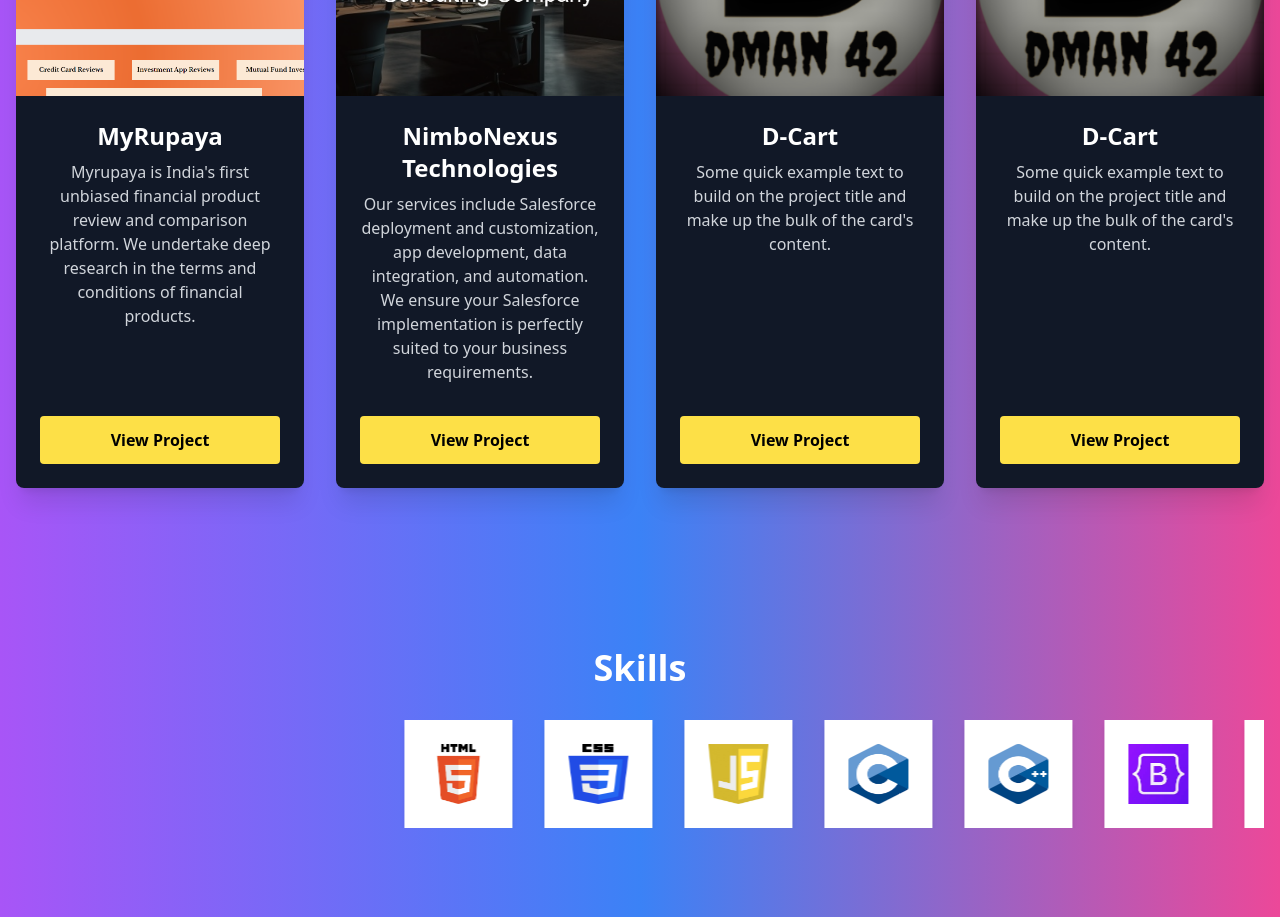
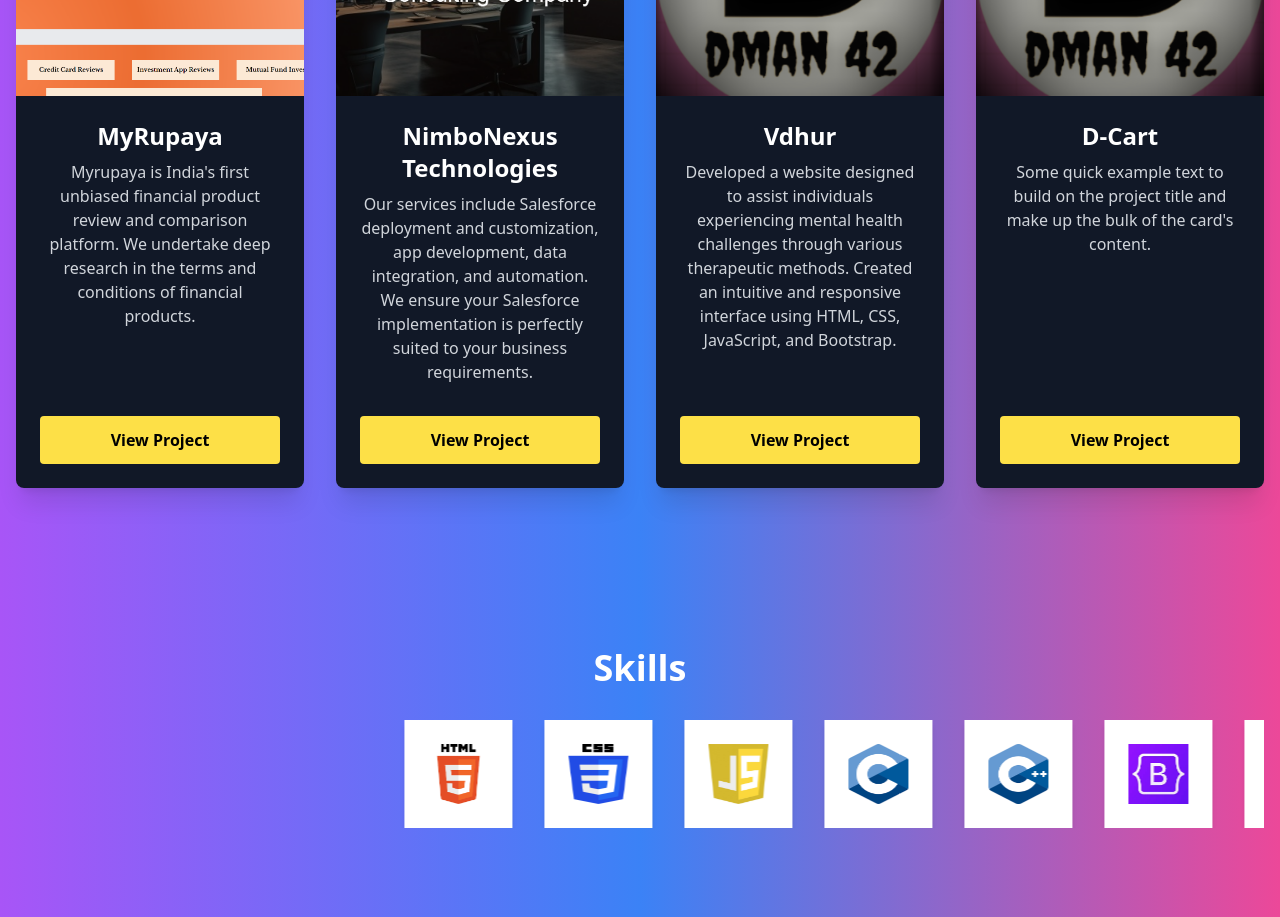
Before and after one commit to utsav370singh/my_portfolio, a React (Create React App) app: page / in a window 1280 px wide. Shown: the part 1920-2837 px from the top of the page. Built offline with nearby package versions, Linux system fonts and the light colour scheme.

Commit message:
Update Projects.js

```diff
--- a/src/Components/Projects/Projects.js
+++ b/src/Components/Projects/Projects.js
@@ -35,9 +35,9 @@
                     <div className="rounded-lg shadow-xl overflow-hidden transform transition duration-500 hover:scale-105 flex flex-col">
                         <img src="/images/Logo.png" className="w-full h-40 object-cover sm:h-48 md:h-56 lg:h-64" alt="D-Cart" />
                         <div className="p-4 sm:p-6 flex flex-col flex-grow bg-gray-900">
-                            <h5 className="text-xl sm:text-2xl font-bold mb-2 text-white">D-Cart</h5>
-                            <p className="text-sm sm:text-base text-gray-300 mb-4 flex-grow">Some quick example text to build on the project title and make up the bulk of the card's content.</p>
-                            <a href="/" className="inline-block px-4 py-2 sm:px-6 sm:py-3 mt-4 bg-yellow-300 text-black font-semibold rounded hover:bg-yellow-400 transition">
+                            <h5 className="text-xl sm:text-2xl font-bold mb-2 text-white">Vdhur</h5>
+                            <p className="text-sm sm:text-base text-gray-300 mb-4 flex-grow">Developed a website designed to assist individuals experiencing mental health challenges through various therapeutic methods. Created an intuitive and responsive interface using HTML, CSS, JavaScript, and Bootstrap.</p>
+                            <a href="https://vdhur.netlify.app/" className="inline-block px-4 py-2 sm:px-6 sm:py-3 mt-4 bg-yellow-300 text-black font-semibold rounded hover:bg-yellow-400 transition">
                                 View Project
                             </a>
                         </div>
```
